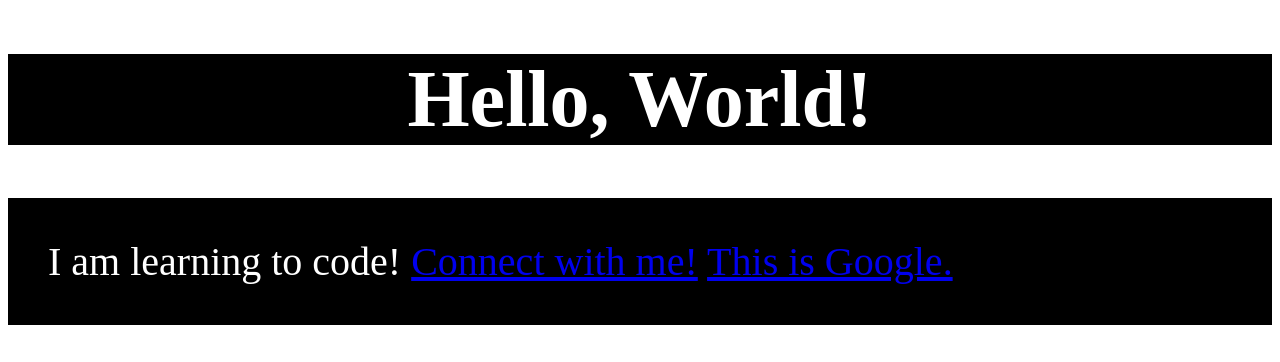
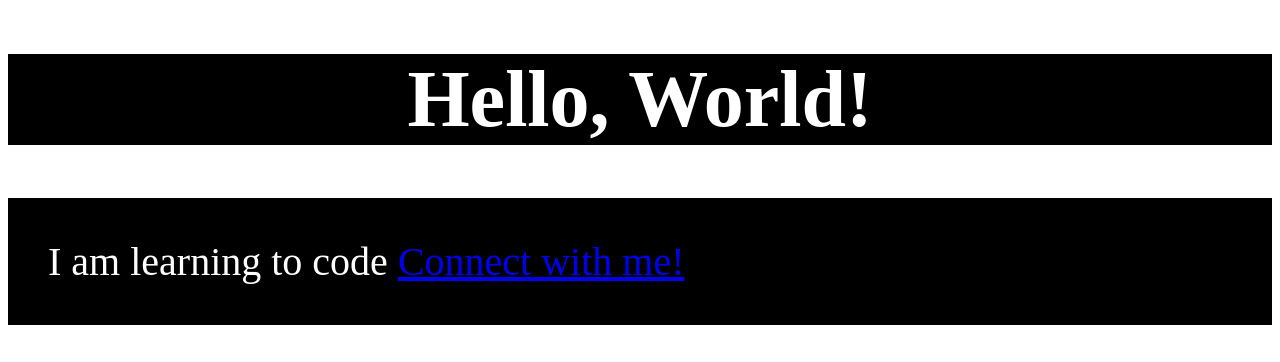
Before and after one commit to kassidyhammer/Class-Activities, a plain HTML site: page 17.1/index.html in a window 1280 px wide. Shown: the top 362 px of the page. Drawn offline with Linux system fonts and the light colour scheme.

Commit message:
Update index.html

```diff
--- a/17.1/index.html
+++ b/17.1/index.html
@@ -11,8 +11,8 @@
 <body>
 
     <h1>Hello, World!</h1>
-    <p>I am learning to code! <a href="https://www.linkedin.com/in/kassidy-hammer/"target=_blank>Connect with me!</a>
-    <a href="https://www.google.com/"target=_blank>This is Google.</a></p>
+    <p>I am learning to code <a href="https://www.linkedin.com/in/kassidy-hammer/"target=_blank>Connect with me!</a>
+    </p>
 
     <ul>
         <li>My name is Kassidy</li>
```
